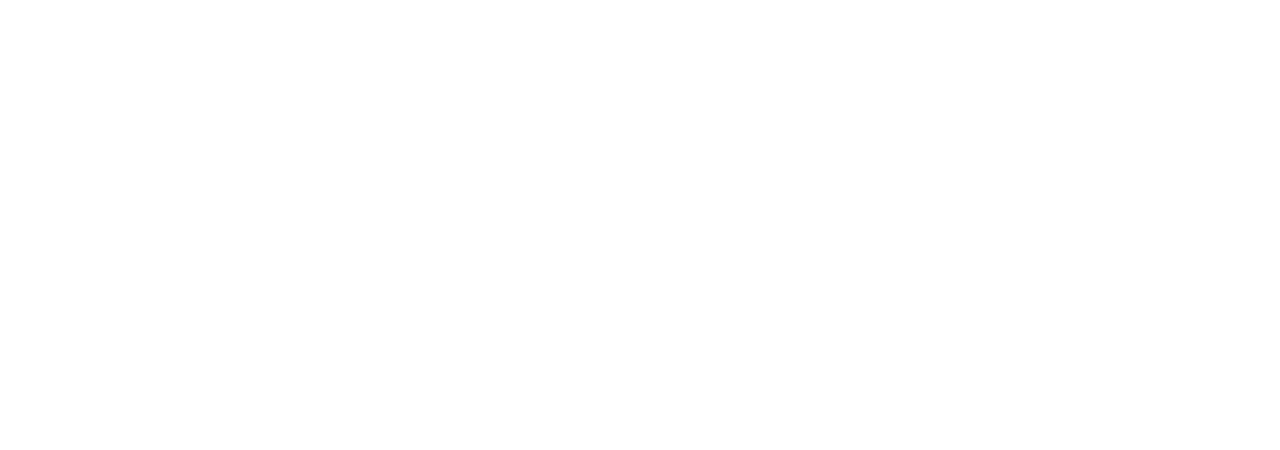
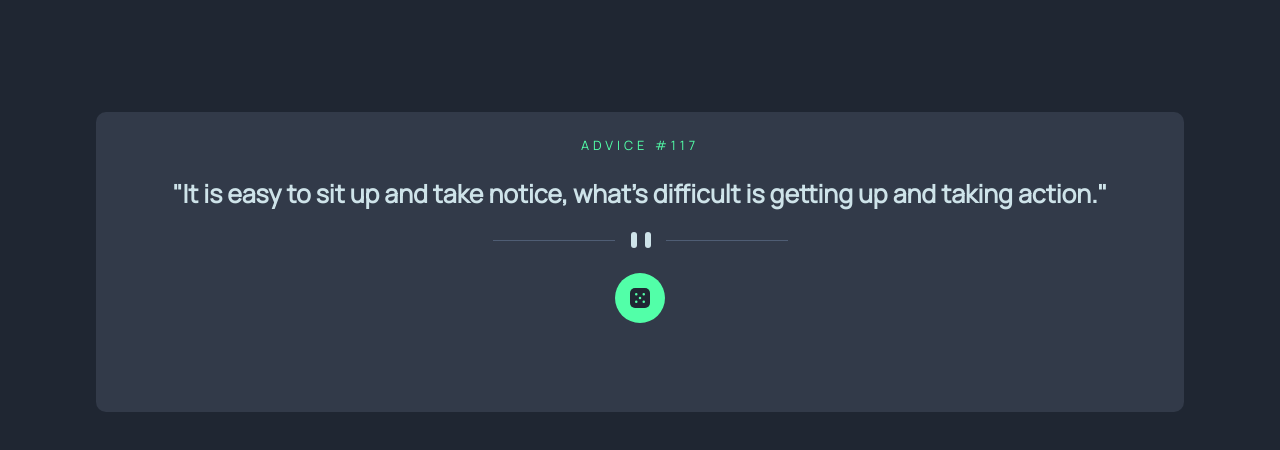
Before and after one commit to JerryJeager/Advice-generator, a plain HTML site: page index.html in a window 1280 px wide. Drawn offline with Linux system fonts and the light colour scheme; no server answers.

Commit message:
completed advice ui

```diff
--- a/index.html
+++ b/index.html
@@ -8,7 +8,18 @@
     <link rel="stylesheet" href="styles.css">
 </head>
 <body>
-
+    <section class="advice">
+        <div class="advice-number">
+            <p>ADVICE #117</p>
+        </div>
+        <div class="advice-quote">
+            <p>"It is easy to sit up and take notice, what's difficult is getting up and taking action."</p>
+        </div>
+        <div class="divider">
+            <div class="divider-img"><img src="images/pattern-divider-mobile.svg" alt=""></div>
+        </div>
+        <button><img src="images/icon-dice.svg" alt=""></button>
+    </section>
     <script src="script.js"></script>
 </body>
 </html>
--- a/script.js
+++ b/script.js
@@ -0,0 +1,49 @@
+// const advice = new XMLHttpRequest()
+// advice.addEventListener('readystatechange', () => {
+//     if(advice.readyState == 4){
+//         console.log(advice.responseText)
+//     }
+// })
+
+// advice.open('GET', 'https://api.adviceslip.com/advice')
+// advice.send()
+
+// const getAdvice = (request) => {
+//     return new Promise((resolve, reject) => {
+//         const advice = new XMLHttpRequest()
+//         advice.addEventListener('readystatechange', () => {
+//             if(advice.readyState == 4 && advice.status == 200){
+//                 const data = JSON.parse(advice.responseText)
+//                 resolve(data)
+//             }else if(advice.readyState == 4){
+//                 const err = 'error getting advice'
+//                 reject(err)
+//             }
+//         })
+//         advice.open('GET', request)
+//         advice.send()
+//     })
+// }
+
+// getAdvice('https://api.adviceslip.com/advice').then((data) => {
+//     console.log('resolved:', data)
+//     console.log(data.slip.id, data.slip.advice)
+// }).catch(err => {
+//     console.log('error:', err)
+// })
+
+const newAdvice = async (advice) => {
+    const response = await fetch(advice)
+    if(response.status !== 200){
+        throw new Error('error getting advice')
+    }
+    const data = response.json()
+    return data
+
+}
+
+newAdvice('https://api.adviceslip.com/advice').then((data) => {
+    console.log('resolved', data)
+}).catch(err => {
+    console.log('error:', err)
+})
--- a/styles.css
+++ b/styles.css
@@ -1,5 +1,73 @@
-*{
+@import url('https://fonts.googleapis.com/css2?family=Manrope&display=swap');
+/* font-family: 'Manrope', sans-serif; */
+:root{
+    /* primary */
+    --light-cyan: hsl(193, 38%, 86%);
+    --neon-green: hsl(150, 100%, 66%);
+    /* neutral */
+    --grayish-blue: hsl(217, 19%, 38%);
+    --dark-grayish-blue: hsl(217, 19%, 24%);
+    --dark-blue: hsl(218, 23%, 16%);
+}
+* {
     margin: 0;
     padding: 0;
     box-sizing: border-box;
 }
+body{
+    font-family: 'Manrope', sans-serif;
+    background-color: var(--dark-blue);
+}
+.advice{
+    margin: 7rem auto;
+    width: 85%;
+    height: 300px;
+    border-radius: 10px;
+    background-color: var(--dark-grayish-blue);
+    padding: 1.5rem 1.5rem 0 1.5rem;
+}
+.advice-number{
+    color: var(--neon-green);
+    text-align: center;
+}
+.advice-number p{
+    letter-spacing: 4px;
+    font-size: .8rem;
+}
+.advice-quote{
+    text-align: center;
+    color: var(--light-cyan);
+    font-weight: 800;
+    margin-top: 1.4rem;
+    font-size: 25px;
+}
+.divider{
+    margin: 1.25rem auto;
+    display: flex;
+    justify-content: center;
+    width: 95%;
+}
+.divider img{
+    width: 100%;
+}
+button{
+    height: 50px;
+    width: 50px;
+    background-color: var(--neon-green);
+    display: flex;
+    justify-content: center;
+    align-items: center;
+    border: none;
+    border-radius: 50%;
+    margin: 0 auto;
+    transition: .4s;
+
+}
+button img{
+    width: 20px;
+    height: 20px;
+    border-radius: 5px;
+}
+button:hover{
+    box-shadow: 0 0 7px 3px hsl(150, 100%, 66%);
+}
```
Also changed, not shown: 1 other file.
